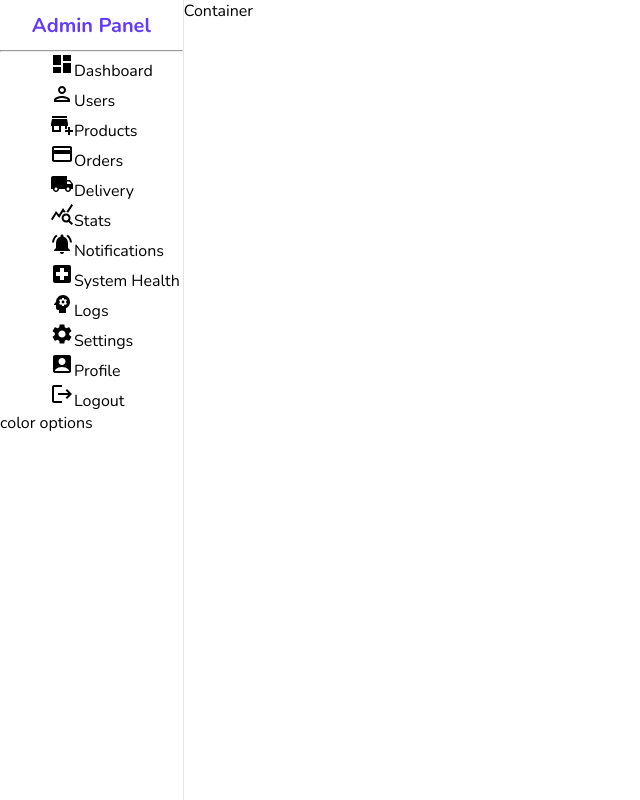
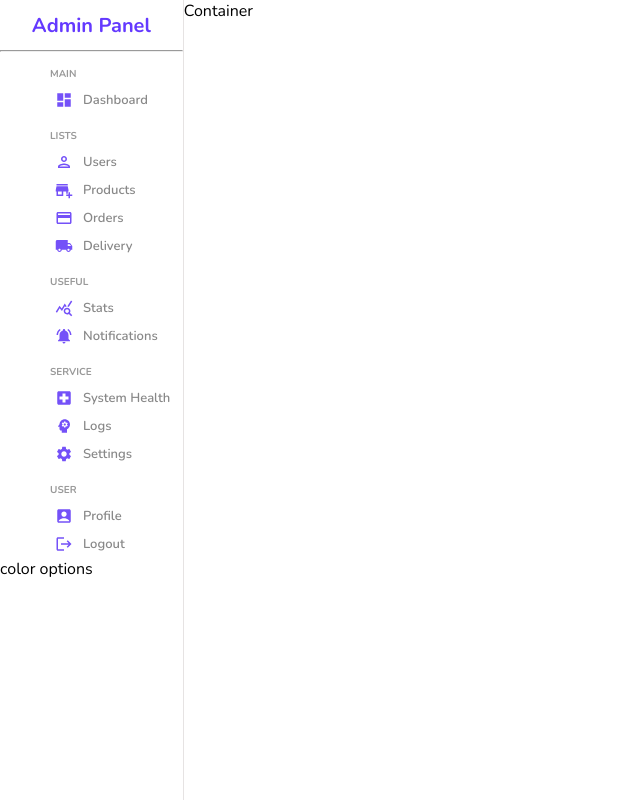
Before and after one commit to YasineNifa/admin_panel, a React (Create React App) app: page / in a window 1280 px wide. Shown: the whole page, without its empty margins (0-640 px from the left). Built offline with nearby package versions, Linux system fonts and the light colour scheme.

Commit message:
Style the center part of the sidebar
Signed-off-by: Ynifa <yasine.nifa@gmail.com>

```diff
--- a/src/components/sidebar/Sidebar.js
+++ b/src/components/sidebar/Sidebar.js
@@ -21,52 +21,57 @@
         <hr/>{/*add an horizontal line*/}
         <div className='center'>
             <ul>
+                <p className="title">MAIN</p>
                 <li>
-                    <DashboardIcon />
+                    <DashboardIcon className="icon"/>
                     <span>Dashboard</span>
                 </li>
+                <p className="title">LISTS</p>
                 <li>
-                    <PersonOutlinedIcon/>
+                    <PersonOutlinedIcon className="icon"/>
                     <span>Users</span>
                 </li>
                 <li>
-                    <AddBusinessIcon/>
+                    <AddBusinessIcon className="icon"/>
                     <span>Products</span>
                 </li>
                 <li>
-                    <CreditCardIcon/>
+                    <CreditCardIcon className="icon"/>
                     <span>Orders</span>
                 </li>
                 <li>
-                    <LocalShippingIcon/>
+                    <LocalShippingIcon className="icon"/>
                     <span>Delivery</span>
                 </li>
+                <p className="title">USEFUL</p>
                 <li>
-                    <QueryStatsIcon/>
+                    <QueryStatsIcon className="icon"/>
                     <span>Stats</span>
                 </li>
                 <li>
-                    <NotificationsActiveIcon/>
+                    <NotificationsActiveIcon className="icon"/>
                     <span>Notifications</span>
                 </li>
+                <p className="title">SERVICE</p>
                 <li>
-                    <LocalHospitalIcon/>
+                    <LocalHospitalIcon className="icon"/>
                     <span>System Health</span>
                 </li>
                 <li>
-                    <PsychologyIcon/>
+                    <PsychologyIcon className="icon"/>
                     <span>Logs</span>
                 </li>
                 <li>
-                    <SettingsIcon/>
+                    <SettingsIcon className="icon"/>
                     <span>Settings</span>
                 </li>
+                <p className="title">USER</p>
                 <li>
-                    <AccountBoxIcon/>
+                    <AccountBoxIcon className="icon"/>
                     <span>Profile</span>
                 </li>
                 <li>
-                    <LogoutIcon/>
+                    <LogoutIcon className="icon"/>
                     <span>Logout</span>
                 </li>
             </ul>
--- a/src/components/sidebar/Sidebar.scss
+++ b/src/components/sidebar/Sidebar.scss
@@ -24,6 +24,36 @@
         padding-left: 10px;
         ul{
             list-style: none;
+
+            .title{
+                font-size: 10px;
+                font-weight: bold;
+                color:#999;
+                margin-top: 15px;
+                margin-bottom: 5px;
+            }
+
+            li{
+                display: flex;
+                align-items: center;
+                padding: 5px;
+                cursor: pointer;
+
+                &:hover{
+                    background-color: #ece8ff;
+                }
+
+                .icon{
+                    font-size: 18px;
+                    color: #7451f8;
+                }
+                span{
+                    font-size: 13px;
+                    font-weight: 600;
+                    color: #888;
+                    margin-left: 10px;
+                }
+            }
         }
     }
 }
```
